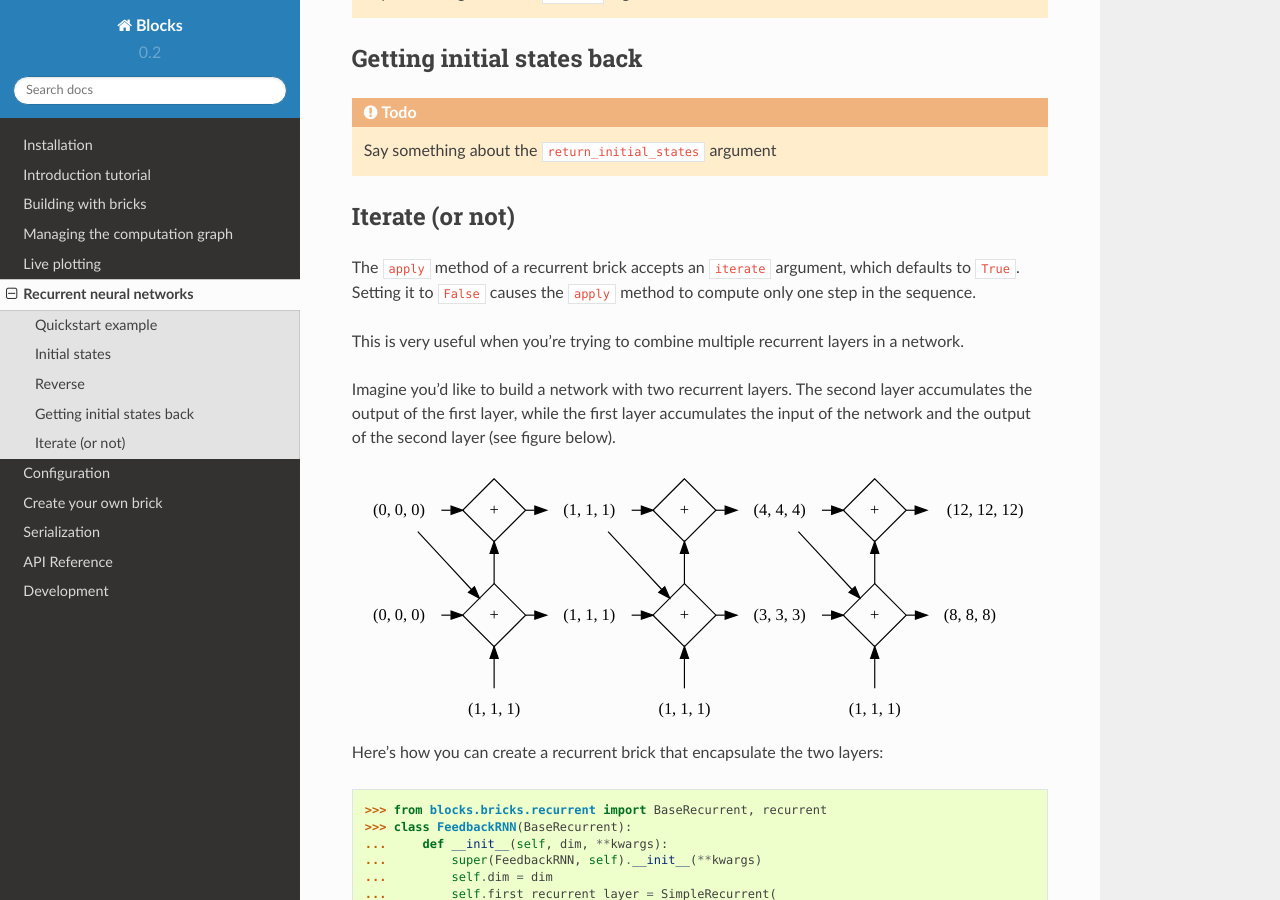
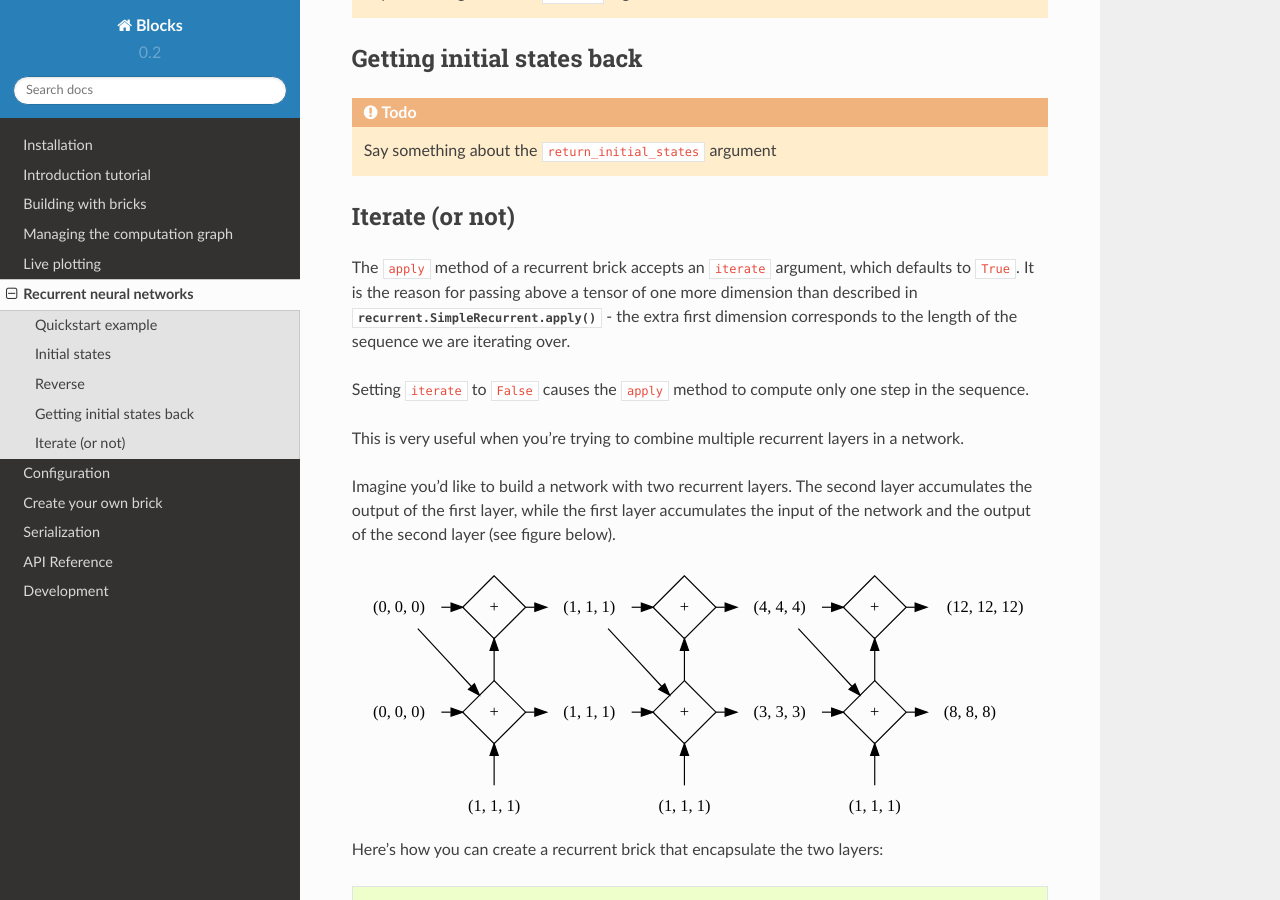
Before and after one commit to mila-iqia/blocks, a Sphinx documentation site: the page built from docs/rnn.rst, in a window 1280 px wide and 900 px high, scrolled down 2614 px. Built offline with Sphinx 7.4.7 and the Read the Docs theme 2.0.0, drawn with Linux system fonts in a browser that asks for light colours.

Commit message:
information about dimensionality in rnn.apply

```diff
--- a/docs/rnn.rst
+++ b/docs/rnn.rst
@@ -168,8 +168,13 @@ Iterate (or not)
 ----------------
 
 The ``apply`` method of a recurrent brick accepts an ``iterate`` argument,
-which defaults to ``True``. Setting it to ``False`` causes the ``apply`` method
-to compute only one step in the sequence.
+which defaults to ``True``. It is the reason for passing above a tensor of one
+more dimension than described in :meth:`.recurrent.SimpleRecurrent.apply` - the
+extra first dimension corresponds to the length of the sequence we are iterating
+over.
+
+Setting ``iterate`` to ``False`` causes the ``apply`` method to compute only
+one step in the sequence.
 
 This is very useful when you're trying to combine multiple recurrent layers in
 a network.
```
